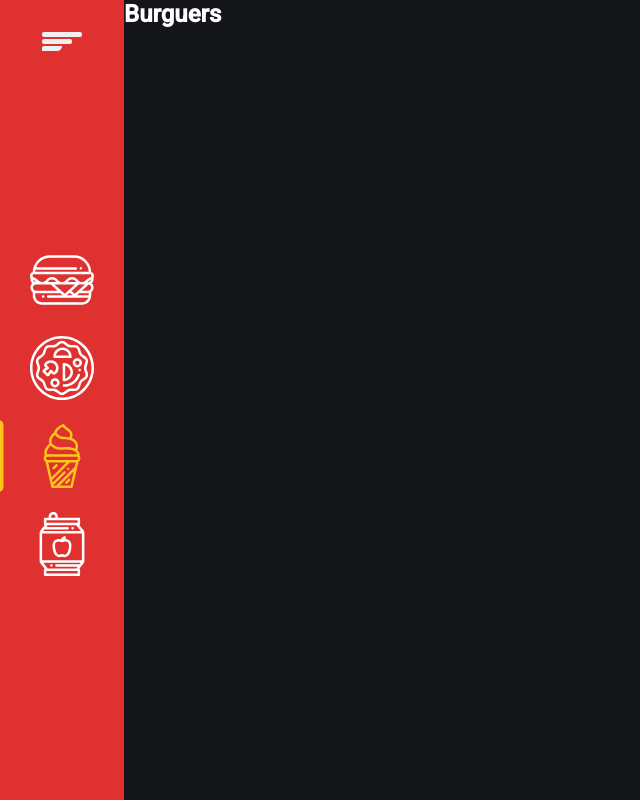
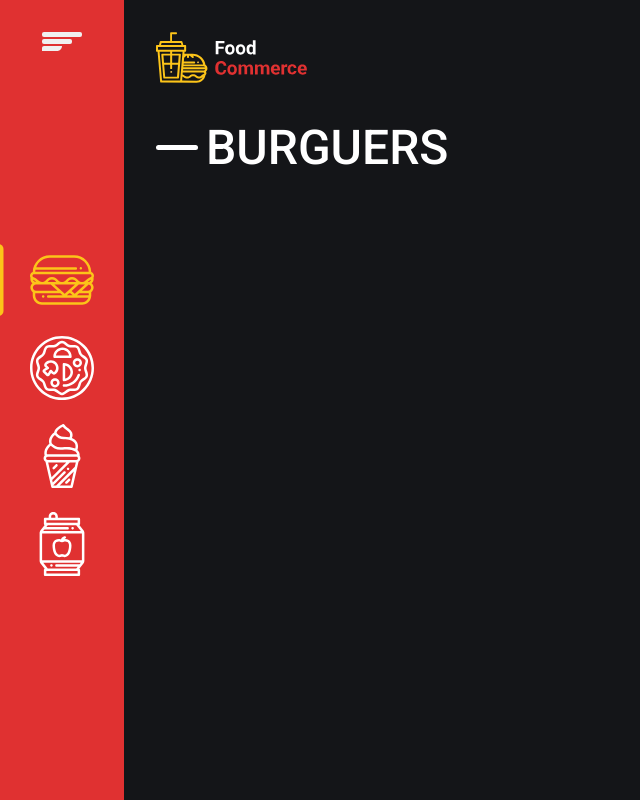
Before and after one commit to GabrielKayque/NeoBistrot_Food-E-commerce-Simulator, a React (Vite) app: page / in a window 1280 px wide. Shown: the whole page, without its empty margins (0-640 px from the left). Built offline with nearby package versions, Linux system fonts and the light colour scheme.

Commit message:
added custom head and title for each subpage

```diff
--- a/src/components/sidebar/Sidebar.tsx
+++ b/src/components/sidebar/Sidebar.tsx
@@ -1,4 +1,5 @@
 import { useState } from "react";
+import { NavLink } from "react-router-dom";
 
 import { SidebarContainer } from "./Sidebarstyle";
 
@@ -25,28 +26,28 @@ export default function Sidebar() {
         <nav>
           <ul>
             <li>
-              <a href="#">
+              <NavLink to="/">
                 <BurguerIcon />
                 <span>Hambúrgueres</span>
-              </a>
+              </NavLink>
             </li>
             <li>
-              <a href="#">
+              <NavLink to="/pizzas">
                 <PizzaIcon />
                 <span>Pizzas</span>
-              </a>
+              </NavLink>
             </li>
             <li>
-              <a href="#" className="active">
+              <NavLink to="/icecreams">
                 <IceCreamIcon />
                 <span>Sobremesas</span>
-              </a>
+              </NavLink>
             </li>
             <li>
-              <a href="#">
+              <NavLink to="/sodas">
                 <SodaIcon />
                 <span>Bebidas</span>
-              </a>
+              </NavLink>
             </li>
           </ul>
         </nav>
--- /dev/null
+++ b/src/components/sidebar/head/HeadTitle.tsx
@@ -0,0 +1,13 @@
+import { Title } from "./HeadTitlestyle";
+import { ReactNode } from "react";
+
+interface HeadTitleProps {
+  title: string;
+  children: ReactNode;
+}
+
+export default function Head({ title, children }: HeadTitleProps) {
+  document.title = `Food Commerce - ${title}`;
+
+  return <Title>{children}</Title>;
+}
--- /dev/null
+++ b/src/components/sidebar/head/HeadTitlestyle.ts
@@ -0,0 +1,30 @@
+import styled from "styled-components";
+
+
+export const Title = styled.h1`
+  display: flex;
+  justify-content: center;
+  gap: 0.5rem;
+
+  margin-bottom: 3rem;
+
+  font-size: 2rem;
+  font-weight: 500;
+  text-transform: uppercase;
+
+  @media (min-width:721px) {
+    font-size: 3rem;
+    align-items: center;
+    justify-content: flex-start;
+
+    &::before {
+      content:'';
+      background-color: white;
+      width: 42px;
+      height: 5px;
+      flex-shrink: 0;
+      border-radius: 4px;
+    }
+  }
+
+`
--- a/src/pages/main/burguers/burguers.tsx
+++ b/src/pages/main/burguers/burguers.tsx
@@ -1,3 +1,5 @@
+import Head from "../../../components/sidebar/head/HeadTitle";
+
 export default function Burguers() {
-  return <h1>Burguers</h1>;
+  return <Head title="Burguers">Burguers</Head>;
 }
--- a/src/pages/main/icecreams/icecreams.tsx
+++ b/src/pages/main/icecreams/icecreams.tsx
@@ -1,3 +1,5 @@
+import Head from "../../../components/sidebar/head/HeadTitle";
+
 export default function IceCreams() {
-  return <h1>IceCreams</h1>;
+  return <Head title="Ice creams">Ice Creams</Head>;
 }
--- a/src/pages/main/index.tsx
+++ b/src/pages/main/index.tsx
@@ -1,12 +1,15 @@
 import Sidebar from "../../components/sidebar/Sidebar";
 import { Container } from "./styles";
 import { Outlet } from "react-router-dom";
+
+import logoIcon from "../../assets/logo.svg";
 
 export default function Index() {
   return (
     <Container>
       <Sidebar />
       <section>
+        <img src={logoIcon} alt="logo" />
         <Outlet />
       </section>
     </Container>
--- a/src/pages/main/pizzas/pizzas.tsx
+++ b/src/pages/main/pizzas/pizzas.tsx
@@ -1,3 +1,5 @@
+import Head from "../../../components/sidebar/head/HeadTitle";
+
 export default function Pizzas() {
-  return <h1>Pizzas</h1>;
+  return <Head title="Pizzas">Pizzas</Head>;
 }
--- a/src/pages/main/sodas/sodas.tsx
+++ b/src/pages/main/sodas/sodas.tsx
@@ -1,3 +1,5 @@
+import Head from "../../../components/sidebar/head/HeadTitle";
+
 export default function Sodas() {
-  return <h1>Sodas</h1>;
+  return <Head title="Drinks">Drinks</Head>;
 }
--- a/src/pages/main/styles.ts
+++ b/src/pages/main/styles.ts
@@ -5,4 +5,25 @@ export const Container = styled.main`
   min-height: 100vh;
 
   display:flex;
+
+  >section  {
+    flex: 1;
+    width: 100%;
+    height: 100vh;
+    padding: 2rem 2rem;
+    overflow-y:auto;
+    img {
+      width: 10rem;
+      margin-bottom: 2rem;
+    }
+    @media (max-width:720px) {
+      display: flex;
+      flex-direction: column;
+      padding-bottom: 5rem;
+
+      img {
+        align-self: center;
+      }
+    }
+  }
 `
--- a/src/routes.tsx
+++ b/src/routes.tsx
@@ -2,8 +2,8 @@ import { Routes, Route } from "react-router-dom";
 import Index from "./pages/main";
 import BurguersPage from "./pages/main/burguers/burguers";
 import PizzasPage from "./pages/main/pizzas/pizzas";
-import Sodas from "./pages/main/sodas/sodas";
-import IceCreams from "./pages/main/icecreams/icecreams";
+import SodasPage from "./pages/main/sodas/sodas";
+import IceCreamsPage from "./pages/main/icecreams/icecreams";
 
 export function AppRoutes() {
   return (
@@ -11,8 +11,8 @@ export function AppRoutes() {
       <Route path="/" element={<Index />}>
         <Route path="/" element={<BurguersPage />} />
         <Route path="pizzas" element={<PizzasPage />} />
-        <Route path="icecreams" element={<IceCreams />} />
-        <Route path="sodas" element={<Sodas />} />
+        <Route path="icecreams" element={<IceCreamsPage />} />
+        <Route path="sodas" element={<SodasPage />} />
       </Route>
     </Routes>
   );
```
Also changed, not shown: src/assets/logo.svg (added).
